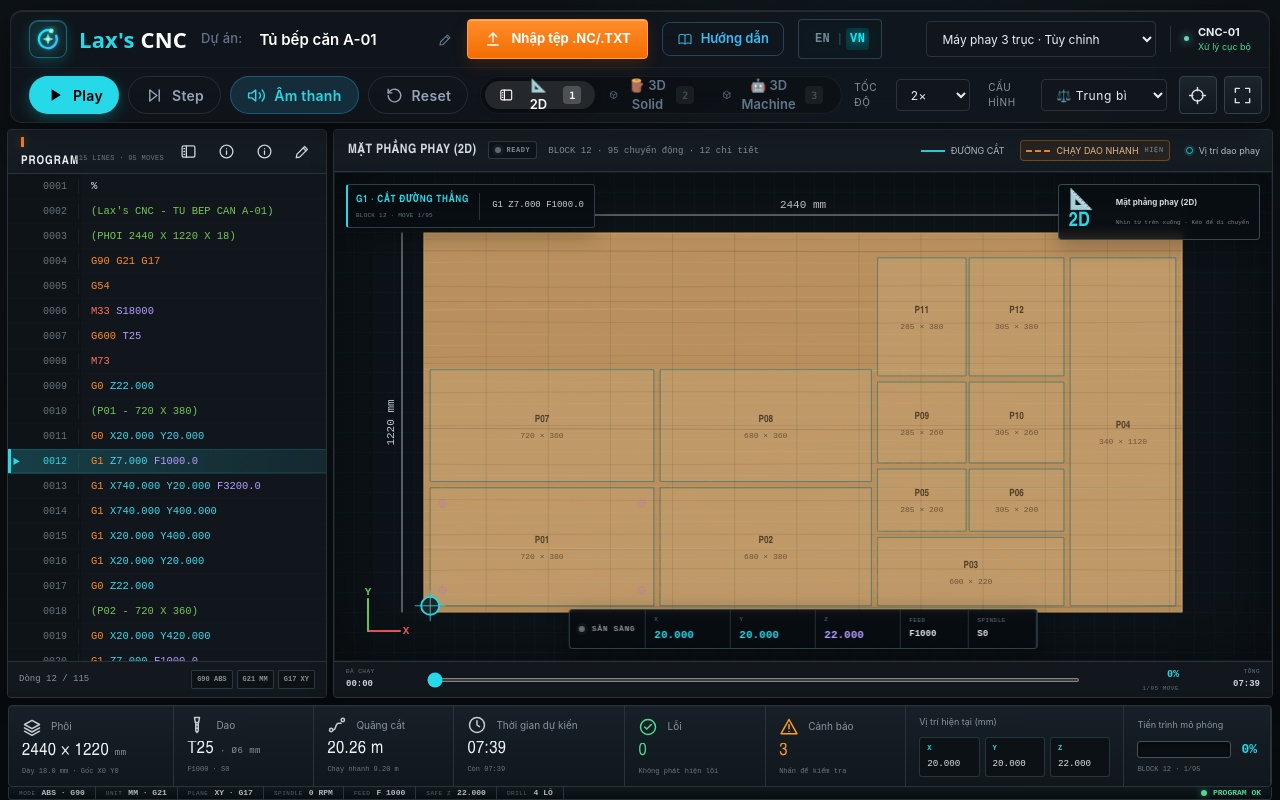
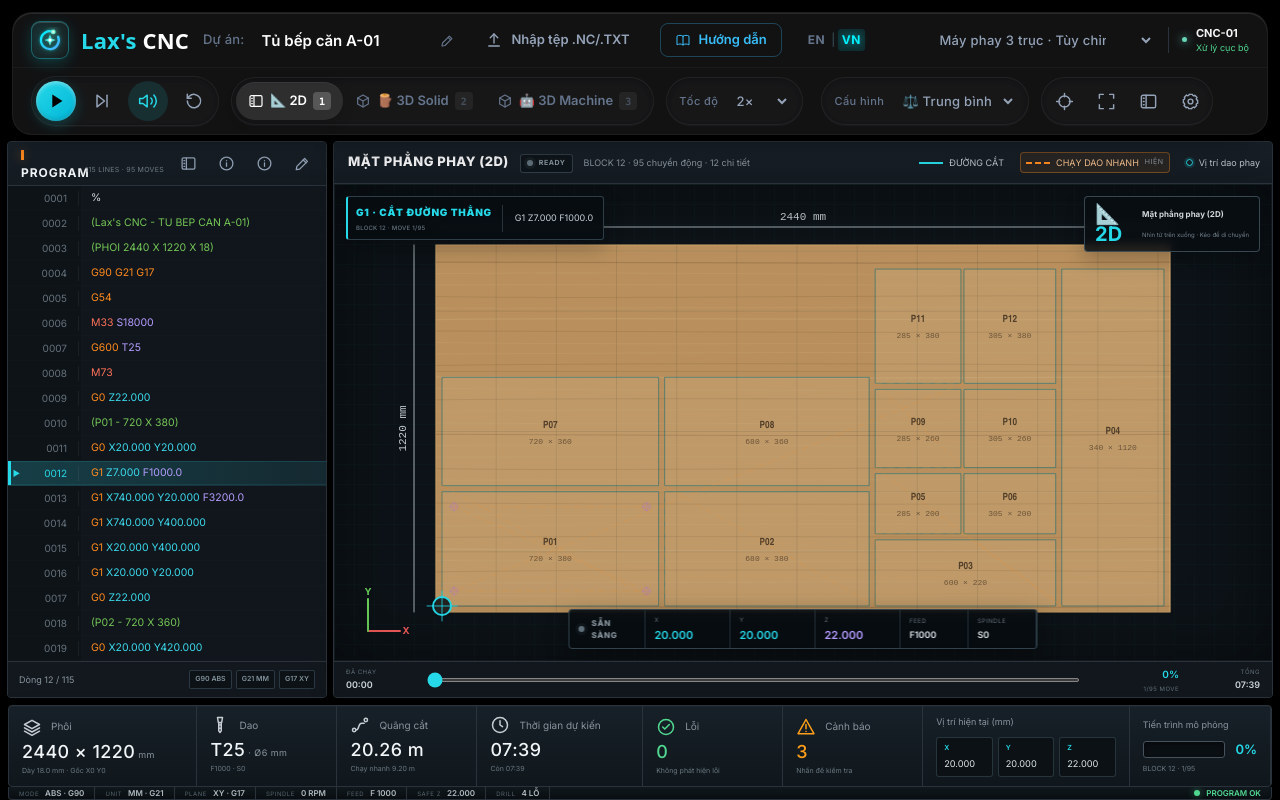
Before and after one commit to Laxury-H/lax-cnc-gcode-studio, a Next.js app: page / in a window 1280 px wide. Built offline with nearby package versions, Linux system fonts and the light colour scheme.

Commit message:
feat: initialize project structure with global styles, layout, and base application page

```diff
--- a/app/globals.css
+++ b/app/globals.css
@@ -21,11 +21,9 @@
   --danger: #ff5f68;
   --wood: #c9a879;
   --cyan-glow: 0 0 18px rgba(38, 217, 232, 0.2);
-  --mono:
-    "SFMono-Regular", "Cascadia Code", "Liberation Mono", Menlo, Consolas,
-    monospace;
-  --condensed: "Arial Narrow", "Roboto Condensed", "Helvetica Neue", Arial,
-    sans-serif;
+  --mono: var(--font-jetbrains-mono), "SFMono-Regular", "Cascadia Code", "Liberation Mono", Menlo, Consolas, monospace;
+  --condensed: var(--font-inter), "Arial Narrow", "Roboto Condensed", "Helvetica Neue", Arial, sans-serif;
+  --sans: var(--font-inter), ui-sans-serif, system-ui, -apple-system, BlinkMacSystemFont, "Segoe UI", sans-serif;
   color-scheme: dark;
 }
 
@@ -92,22 +90,21 @@ textarea:focus-visible {
   min-width: 760px;
   height: 100vh;
   overflow: hidden;
-  background:
-    radial-gradient(circle at 70% 20%, rgba(27, 53, 65, 0.22), transparent 34%),
-    linear-gradient(180deg, #0d1216 0%, #080b0e 100%);
+  background: #000000;
+  font-family: var(--sans);
+  color: #f5f5f7;
 }
 
 .top-navigation-island {
   position: relative;
   z-index: 20;
-  margin: 10px 10px 0 10px;
-  border-radius: 12px;
-  background: rgba(18, 24, 30, 0.7);
-  backdrop-filter: blur(16px);
-  -webkit-backdrop-filter: blur(16px);
-  border: 1px solid rgba(255, 255, 255, 0.08);
-  box-shadow: 0 12px 32px rgba(0, 0, 0, 0.4), inset 0 1px 0 rgba(255, 255, 255, 0.1);
-  overflow: hidden;
+  margin: 12px 12px 0 12px;
+  border-radius: 20px;
+  background: rgba(28, 28, 30, 0.65);
+  backdrop-filter: blur(24px);
+  -webkit-backdrop-filter: blur(24px);
+  border: 1px solid rgba(255, 255, 255, 0.05);
+  box-shadow: 0 8px 32px rgba(0, 0, 0, 0.4), inset 0 1px 0 rgba(255, 255, 255, 0.1);
   display: flex;
   flex-direction: column;
 }
@@ -227,38 +224,41 @@ textarea:focus-visible {
   display: inline-flex;
   align-items: center;
   justify-content: center;
-  gap: 9px;
-  height: 40px;
-  border-radius: 4px;
+  gap: 8px;
+  height: 36px;
+  border-radius: 18px;
   cursor: pointer;
   font-size: 13px;
-  font-weight: 650;
-  transition:
-    transform 120ms ease,
-    border-color 120ms ease,
-    background 120ms ease,
-    box-shadow 120ms ease;
+  font-weight: 600;
+  transition: all 0.2s cubic-bezier(0.4, 0, 0.2, 1);
+  border: none;
+  background: transparent;
+  color: #94a3b8;
 }
 
 .import-button {
   flex: 0 0 auto;
   padding: 0 16px;
-  border: 1px solid #ff9e48;
-  background: linear-gradient(180deg, #ff8d2b, #f36d00);
-  box-shadow:
-    inset 0 1px 0 rgba(255, 255, 255, 0.26),
-    0 6px 15px rgba(230, 95, 0, 0.18);
+}
+
+.import-button:hover,
+.secondary-control:hover,
+.ghost-button:hover {
+  background: rgba(255, 255, 255, 0.08);
   color: #fff;
 }
 
-.import-button:hover,
-.primary-control:hover,
-.accent-button:hover {
+.primary-control, .accent-button {
+  background: linear-gradient(135deg, #26d9e8, #00b4d8);
+  color: #000;
+  box-shadow: 0 4px 14px rgba(0, 242, 254, 0.2), inset 0 2px 4px rgba(255, 255, 255, 0.4), inset 0 -2px 4px rgba(0, 0, 0, 0.15);
+}
+
+.primary-control:hover, .accent-button:hover {
+  background: linear-gradient(135deg, #38bdf8, #00c2ea);
+  color: #000;
   transform: translateY(-1px);
-  background: linear-gradient(180deg, #ff9a3d, #ff7200);
-  box-shadow:
-    inset 0 1px 0 rgba(255, 255, 255, 0.3),
-    0 8px 18px rgba(230, 95, 0, 0.25);
+  box-shadow: 0 6px 20px rgba(0, 242, 254, 0.35), inset 0 2px 4px rgba(255, 255, 255, 0.5), inset 0 -2px 4px rgba(0, 0, 0, 0.15);
 }
 
 .import-button:active,
@@ -273,29 +273,24 @@ textarea:focus-visible {
   display: inline-flex;
   align-items: center;
   justify-content: center;
-  height: 40px;
-  padding: 0 12px;
-  border: 1px solid rgba(82, 114, 131, 0.45);
-  border-radius: 4px;
-  background: rgba(14, 26, 32, 0.85);
-  color: #728896;
-  font-family: var(--mono);
+  height: 36px;
+  padding: 0 8px;
+  border-radius: 18px;
+  background: transparent;
+  color: #64748b;
   font-size: 12px;
   font-weight: 700;
   cursor: pointer;
-  backdrop-filter: blur(8px);
-  transition: all 150ms ease;
+  transition: all 0.2s ease;
   flex: 0 0 auto;
   letter-spacing: 0.5px;
   user-select: none;
+  border: none;
 }
 
 .lang-toggle:hover {
-  border-color: rgba(38, 217, 232, 0.65);
-  background: rgba(20, 38, 48, 0.95);
-  color: #cbeaf0;
-  transform: translateY(-1px);
-  box-shadow: 0 4px 12px rgba(0, 242, 254, 0.15);
+  background: rgba(255, 255, 255, 0.08);
+  color: #cbd5e1;
 }
 
 .lang-toggle:active {
@@ -332,26 +327,36 @@ textarea:focus-visible {
 
 .profile-select select,
 .speed-control select {
-  height: 36px;
-  border: 1px solid var(--border);
-  border-radius: 4px;
+  height: 32px;
+  border: none;
+  border-radius: 6px;
   outline: none;
-  background: #10161b;
-  color: var(--text);
+  background: transparent;
+  color: #94a3b8;
   cursor: pointer;
-  font-size: 12px;
+  font-size: 13px;
+  font-weight: 500;
+  letter-spacing: 0.02em;
+  transition: all 0.2s;
+}
+
+.profile-select select:hover,
+.speed-control select:hover,
+.profile-select select:focus,
+.speed-control select:focus {
+  color: #fff;
+  background: rgba(255, 255, 255, 0.08);
+}
+
+select option {
+  background: #1c1c1e;
+  color: #fff;
 }
 
 .profile-select select {
   width: min(235px, 18vw);
   min-width: 164px;
   padding: 0 32px 0 12px;
-}
-
-.profile-select select:focus,
-.speed-control select:focus {
-  border-color: rgba(38, 217, 232, 0.62);
-  box-shadow: 0 0 0 2px rgba(38, 217, 232, 0.09);
 }
 
 .connection-state {
@@ -399,69 +404,39 @@ textarea:focus-visible {
 .playback-controls {
   display: flex;
   align-items: center;
-  gap: 9px;
+  gap: 6px;
   flex: 0 0 auto;
-}
-
-.primary-control,
-.secondary-control {
-  display: inline-flex;
-  align-items: center;
-  justify-content: center;
-  gap: 8px;
-  height: 38px;
-  border-radius: 20px;
-  font-size: 14px;
-  font-weight: 600;
-  letter-spacing: 0.3px;
-  cursor: pointer;
-  transition: all 0.2s cubic-bezier(0.4, 0, 0.2, 1);
-}
-
-.primary-control,
-.secondary-control {
-  min-width: 90px;
-  padding: 0 16px;
-}
-
-.primary-control {
-  border: none;
-  background: var(--cyan);
-  color: #000;
-  box-shadow: 0 4px 14px rgba(0, 242, 254, 0.25);
-}
-
-.primary-control:hover {
-  background: #38bdf8;
-  box-shadow: 0 6px 20px rgba(0, 242, 254, 0.4);
-  transform: translateY(-1px);
-}
-
-.secondary-control {
-  border: 1px solid rgba(255, 255, 255, 0.1);
-  background: transparent;
-  color: #94a3b8;
-}
-
-.secondary-control:hover,
-.ghost-button:hover {
-  background: rgba(255, 255, 255, 0.08);
-  color: #fff;
-}
-
-.secondary-control.is-active {
-  background: rgba(56, 189, 248, 0.15);
-  border-color: rgba(56, 189, 248, 0.3);
+  background: rgba(28, 28, 30, 0.5);
+  padding: 4px;
+  border-radius: 40px;
+  border: 1px solid rgba(255, 255, 255, 0.05);
+  box-shadow: inset 0 2px 4px rgba(0, 0, 0, 0.2), 0 1px 0 rgba(255, 255, 255, 0.03);
+}
+
+.playback-controls button {
+  width: 40px;
+  height: 40px;
+  padding: 0;
+  border-radius: 50%;
+  display: grid;
+  place-items: center;
+}
+
+/* Primary & Secondary controls have been merged with import-button above */
+
+.secondary-control.is-active, .ghost-button.is-active {
   color: var(--cyan);
+  background: rgba(38, 217, 232, 0.12);
 }
 
 .view-switch {
   display: inline-flex;
-  height: 38px;
+  height: 48px;
   padding: 4px;
-  border-radius: 20px;
-  background: rgba(0, 0, 0, 0.2);
+  border-radius: 40px;
+  background: rgba(28, 28, 30, 0.5);
   border: 1px solid rgba(255, 255, 255, 0.05);
+  box-shadow: inset 0 2px 4px rgba(0, 0, 0, 0.2), 0 1px 0 rgba(255, 255, 255, 0.03);
 }
 
 .view-switch button {
@@ -469,11 +444,11 @@ textarea:focus-visible {
   display: inline-flex;
   align-items: center;
   justify-content: center;
-  gap: 8px;
-  min-width: 110px;
-  padding: 0 14px;
+  gap: 6px;
+  min-width: 90px;
+  padding: 0 12px;
   border: none;
-  border-radius: 16px;
+  border-radius: 30px;
   background: transparent;
   color: #64748b;
   font-size: 13px;
@@ -489,7 +464,11 @@ textarea:focus-visible {
 .view-switch button.is-active {
   background: rgba(255, 255, 255, 0.1);
   color: #fff;
-  box-shadow: 0 2px 8px rgba(0, 0, 0, 0.2);
+  box-shadow: 0 4px 12px rgba(0, 0, 0, 0.15), inset 0 1px 0 rgba(255, 255, 255, 0.05);
+}
+
+.view-switch button.is-active::after {
+  display: none;
 }
 
 .view-switch button kbd {
@@ -518,25 +497,36 @@ textarea:focus-visible {
 .speed-control {
   display: flex;
   align-items: center;
-  gap: 8px;
-  color: var(--muted);
-  font-size: 10px;
-  text-transform: uppercase;
-  letter-spacing: 0.06em;
+  gap: 6px;
+  color: #64748b;
+  font-size: 11px;
+  font-weight: 500;
+  letter-spacing: 0.04em;
+  background: rgba(28, 28, 30, 0.5);
+  padding: 4px 12px;
+  border-radius: 40px;
+  border: 1px solid rgba(255, 255, 255, 0.05);
+  box-shadow: inset 0 2px 4px rgba(0, 0, 0, 0.2), 0 1px 0 rgba(255, 255, 255, 0.03);
+  height: 48px;
 }
 
 .speed-control select {
   width: auto;
-  min-width: 65px;
-  height: 32px;
-  padding: 0 24px 0 10px;
+  min-width: 50px;
+  padding: 0 8px;
 }
 
 .canvas-tools {
   display: flex;
   align-items: center;
-  gap: 7px;
+  gap: 6px;
   flex: 0 0 auto;
+  background: rgba(28, 28, 30, 0.5);
+  padding: 4px;
+  border-radius: 40px;
+  border: 1px solid rgba(255, 255, 255, 0.05);
+  box-shadow: inset 0 2px 4px rgba(0, 0, 0, 0.2), 0 1px 0 rgba(255, 255, 255, 0.03);
+  height: 48px;
 }
 
 .icon-button,
@@ -545,33 +535,26 @@ textarea:focus-visible {
 .modal-header button {
   display: grid;
   place-items: center;
-  width: 38px;
-  height: 38px;
+  width: 36px;
+  height: 36px;
   padding: 0;
-  border: 1px solid #34404a;
-  border-radius: 4px;
-  background: linear-gradient(180deg, #1c252c, #12191e);
-  color: #dbe2e7;
+  border: none;
+  border-radius: 50%;
+  background: transparent;
+  color: #94a3b8;
   cursor: pointer;
-  transition:
-    border-color 120ms ease,
-    color 120ms ease,
-    background 120ms ease,
-    transform 120ms ease;
+  transition: all 0.2s;
 }
 
 .icon-button:hover,
 .panel-titlebar button:hover,
 .drawer-header button:hover,
 .modal-header button:hover {
-  border-color: #53616c;
-  background: #222d35;
+  background: rgba(255, 255, 255, 0.08);
   color: #fff;
 }
 
 .icon-button.is-active {
-  border-color: rgba(38, 217, 232, 0.72);
-  background: var(--cyan-soft);
   color: var(--cyan);
 }
 
@@ -1310,27 +1293,23 @@ button.metric-card {
 }
 
 .program-chip {
-  display: grid;
-  grid-template-columns: auto minmax(70px, 1fr) auto;
+  display: flex;
   align-items: center;
   gap: 8px;
   min-width: 0;
   max-width: 285px;
   height: 34px;
-  padding: 0 10px;
+  padding: 0 8px;
   overflow: hidden;
-  border: 1px solid rgba(55, 70, 80, 0.82);
-  border-radius: 3px;
-  background:
-    linear-gradient(180deg, rgba(26, 36, 43, 0.9), rgba(14, 20, 25, 0.9)),
-    var(--panel-deep);
+  border-radius: 6px;
+  background: transparent;
   font-family: var(--mono);
 }
 
 .program-chip span {
-  color: var(--orange);
-  font-size: 7px;
-  font-weight: 800;
+  color: #64748b;
+  font-size: 8px;
+  font-weight: 700;
   letter-spacing: 0.1em;
 }
 
@@ -1352,14 +1331,15 @@ button.metric-card {
 
 .playback-readout {
   display: inline-flex;
-  height: 38px;
-  align-items: center;
-  gap: 9px;
-  min-width: 106px;
-  padding: 0 10px;
-  border: 1px solid #34414b;
-  border-radius: 4px;
-  background: #0d1418;
+  height: 48px;
+  align-items: center;
+  gap: 10px;
+  min-width: 96px;
+  padding: 4px 14px;
+  border-radius: 40px;
+  background: rgba(28, 28, 30, 0.5);
+  border: 1px solid rgba(255, 255, 255, 0.05);
+  box-shadow: inset 0 2px 4px rgba(0, 0, 0, 0.2), 0 1px 0 rgba(255, 255, 255, 0.03);
   font-family: var(--mono);
 }
 
--- a/app/layout.tsx
+++ b/app/layout.tsx
@@ -1,15 +1,15 @@
 import type { Metadata } from "next";
-import { Geist, Geist_Mono } from "next/font/google";
+import { Inter, JetBrains_Mono } from "next/font/google";
 import "./globals.css";
 
-const geistSans = Geist({
-  variable: "--font-geist-sans",
-  subsets: ["latin"],
+const inter = Inter({
+  variable: "--font-inter",
+  subsets: ["latin", "vietnamese"],
 });
 
-const geistMono = Geist_Mono({
-  variable: "--font-geist-mono",
-  subsets: ["latin"],
+const jetbrainsMono = JetBrains_Mono({
+  variable: "--font-jetbrains-mono",
+  subsets: ["latin", "vietnamese"],
 });
 
 export const metadata: Metadata = {
@@ -33,7 +33,7 @@ export default function RootLayout({
   return (
     <html lang="vi">
       <body
-        className={`${geistSans.variable} ${geistMono.variable} antialiased`}
+        className={`${inter.variable} ${jetbrainsMono.variable} antialiased`}
       >
         {children}
       </body>
--- a/app/page.tsx
+++ b/app/page.tsx
@@ -1706,12 +1706,10 @@ export default function Home() {
               setPlaying((value) => !value);
             }}
           >
-            <Icon name={playing ? "pause" : "play"} size={20} />
-            {playing ? "Pause" : "Play"}
+            <Icon name={playing ? "pause" : "play"} size={22} />
           </button>
           <button className="secondary-control" type="button" onClick={stepForward}>
-            <Icon name="step" size={19} />
-            Step
+            <Icon name="step" size={20} />
           </button>
           <div style={{ position: "relative" }}>
             <button
@@ -1722,8 +1720,7 @@ export default function Home() {
                 await cncAudio.init();
               }}
             >
-              <Icon name={(machineSound || finishSound) ? "volume" : "volume-x"} size={19} />
-              Âm thanh
+              <Icon name={(machineSound || finishSound) ? "volume" : "volume-x"} size={20} />
             </button>
             {soundMenuOpen && (
               <div className="sound-settings-popover">
@@ -1750,8 +1747,7 @@ export default function Home() {
             type="button"
             onClick={resetPlayback}
           >
-            <Icon name="reset" size={19} />
-            Reset
+            <Icon name="reset" size={20} />
           </button>
         </div>
         <div className={`playback-readout${playing ? " is-running" : ""}`}>
@@ -1827,16 +1823,6 @@ export default function Home() {
             }
             onClick={() => void handleFullscreen()}
             active={simulatorExpanded}
-          />
-          <ToolbarButton
-            icon="zoomOut"
-            label="Thu nhỏ"
-            onClick={() => setZoom((value) => Math.max(0.35, value / 1.18))}
-          />
-          <ToolbarButton
-            icon="zoomIn"
-            label="Phóng to"
-            onClick={() => setZoom((value) => Math.min(6, value * 1.18))}
           />
           <ToolbarButton
             icon="panel"
```
